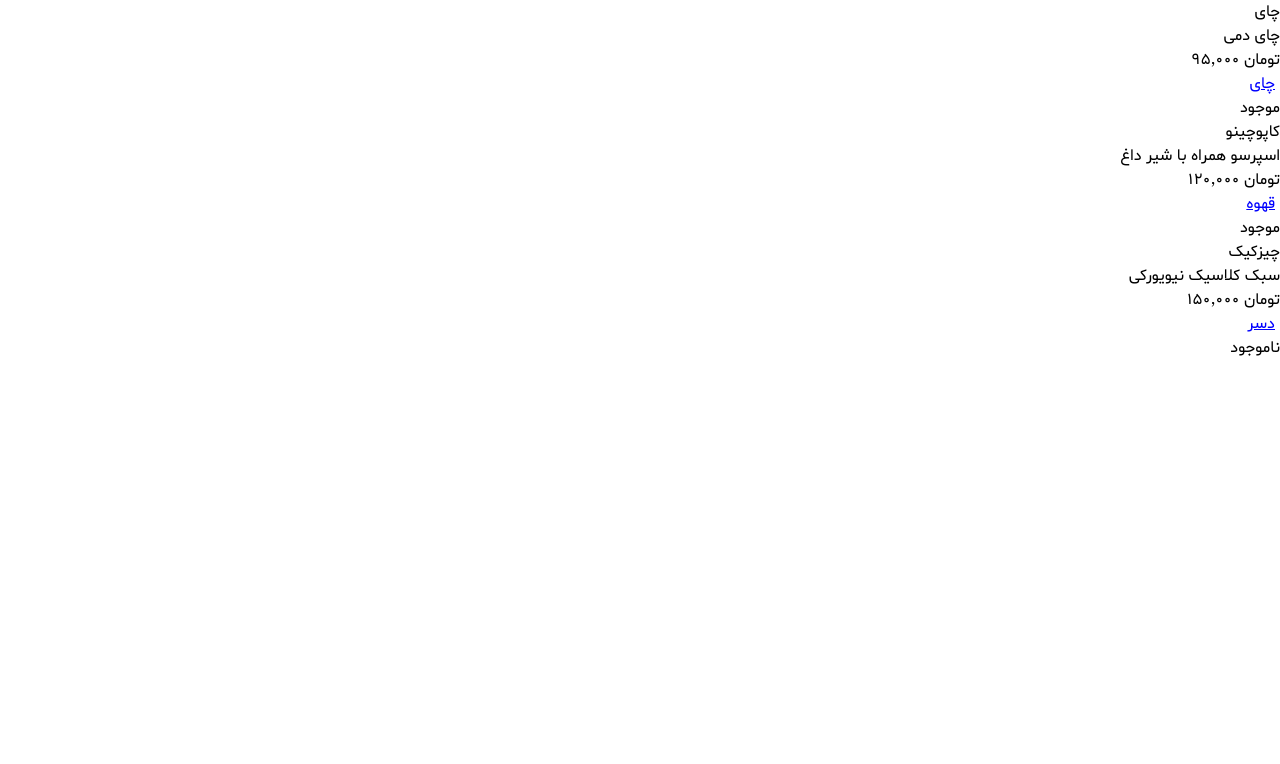
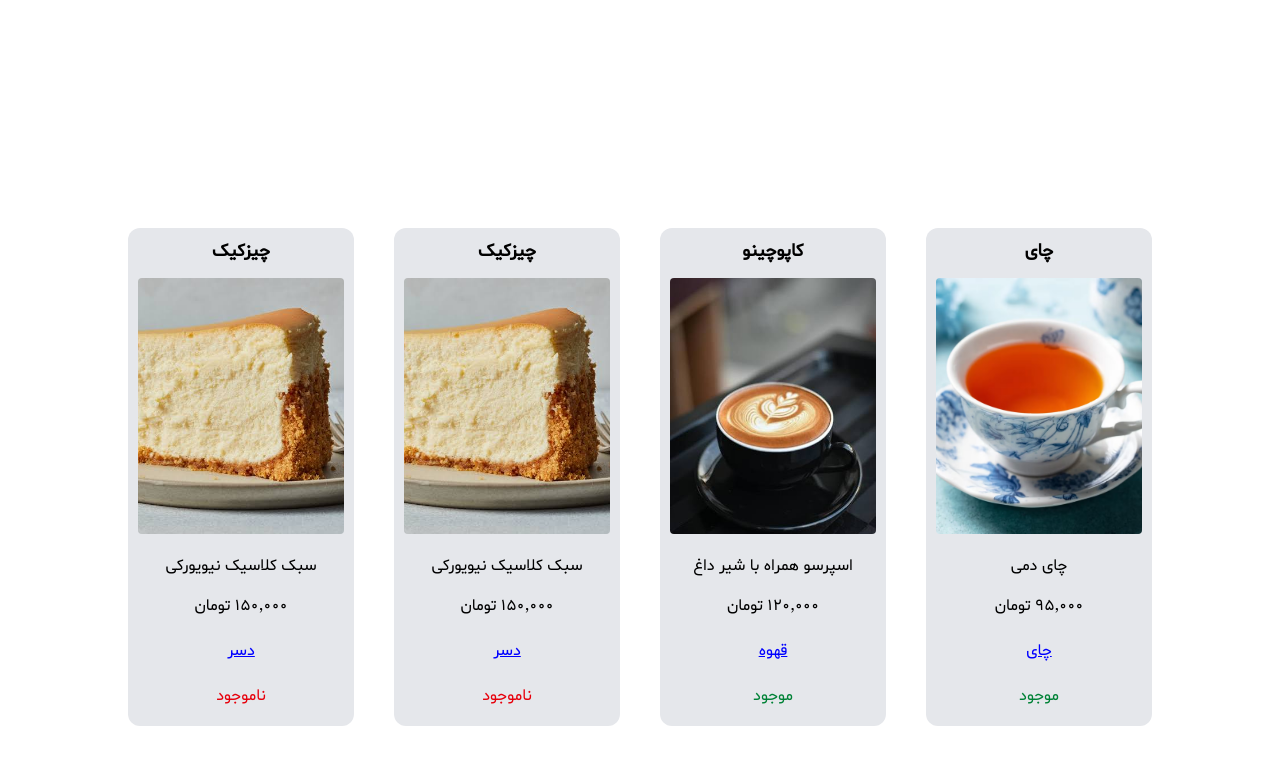
Before and after one commit to hadi-mollataheri/demo-menu, a website built with Vite: page index.html in a window 1280 px wide. Built offline with nearby package versions, Linux system fonts and the light colour scheme.

Commit message:
Add primary p-cards styles

```diff
--- a/index.html
+++ b/index.html
@@ -7,12 +7,16 @@
     <link href="/src/style.css" rel="stylesheet" />
     <script type="module" src="/src/main.js" defer></script>
   </head>
-  <body>
-    <header>
+  <body class="m-5">
+    <header class="h-52">
       <nav></nav>
     </header>
-    <main class="">
-      <div id="products"></div>
+    <main class="max-w-5xl mx-auto">
+      <div
+        id="products"
+        class="grid gap-10 justify-items-center-safe lg:grid-cols-4 sm:grid-flow-row sm:auto-cols-fr sm:auto-rows-fr grid-rows-1 grid-cols-1 sm:grid-cols-2 md:grid-cols-3"
+        dir="rtl"
+      ></div>
     </main>
     <footer></footer>
   </body>
--- a/src/data/menu.json
+++ b/src/data/menu.json
@@ -19,7 +19,7 @@
       "nameFa": "چای",
       "price": 95000,
       "description": "چای دمی ",
-      "image": "/assets/images/",
+      "image": "/src/assets/images/tea.jpg",
       "available": true,
       "tags": ["چای"]
     },
@@ -30,7 +30,7 @@
       "nameFa": "کاپوچینو",
       "price": 120000,
       "description": "اسپرسو همراه با شیر داغ",
-      "image": "/assets/images",
+      "image": "src/assets/images/cappuccino.jpg",
       "available": true,
       "tags": ["قهوه"]
     },
@@ -41,7 +41,18 @@
       "nameFa": "چیزکیک",
       "price": 150000,
       "description": "سبک کلاسیک نیویورکی",
-      "image": "/assets/images/",
+      "image": "/src/assets/images/cheesecake.jpg",
+      "available": false,
+      "tags": ["دسر"]
+    },
+        {
+      "id": "p3",
+      "categoryId": "dessert",
+      "name": "Cheesecake",
+      "nameFa": "چیزکیک",
+      "price": 150000,
+      "description": "سبک کلاسیک نیویورکی",
+      "image": "/src/assets/images/cheesecake.jpg",
       "available": false,
       "tags": ["دسر"]
     }
--- a/src/modules/render.js
+++ b/src/modules/render.js
@@ -3,19 +3,24 @@ import { formatPrice } from '../utils/format.js';
 export function renderProducts(menu) {
   const products = menu.products;
 
-  // const main = document.querySelector('main');
-
   const productsDiv = document.querySelector('div#products');
 
-  // let product_array_elements = null;
-
   products.forEach((product) => {
+    // Product div
     const div = document.createElement('div');
     div.id = product.id;
+    div.className =
+      'flex flex-col items-center leading-10 bg-gray-200 rounded-xl p-2.5';
 
     const h2 = document.createElement('h2');
     h2.textContent = product.nameFa;
+    h2.className = 'font-bold text-lg';
     div.appendChild(h2);
+
+    const image = document.createElement('img');
+    image.src = product.image;
+    image.className = 'w-64 h-64 object-cover my-3 rounded';
+    div.appendChild(image);
 
     const description_p = document.createElement('p');
     description_p.textContent = product.description;
@@ -42,8 +47,9 @@ export function renderProducts(menu) {
     // Add availability
     const availability_p = document.createElement('p');
     availability_p.textContent = product.available ? 'موجود' : 'ناموجود';
+    availability_p.className = `${product.available ? 'text-green-700' : 'text-red-600'}`;
     div.appendChild(availability_p);
-
+    // Append each product div to products div
     productsDiv.appendChild(div);
   });
 }
```
Also changed, not shown: src/assets/images/cappuccino.jpg (added), src/assets/images/cheesecake.jpg (added), src/assets/images/tea.jpg (added).
